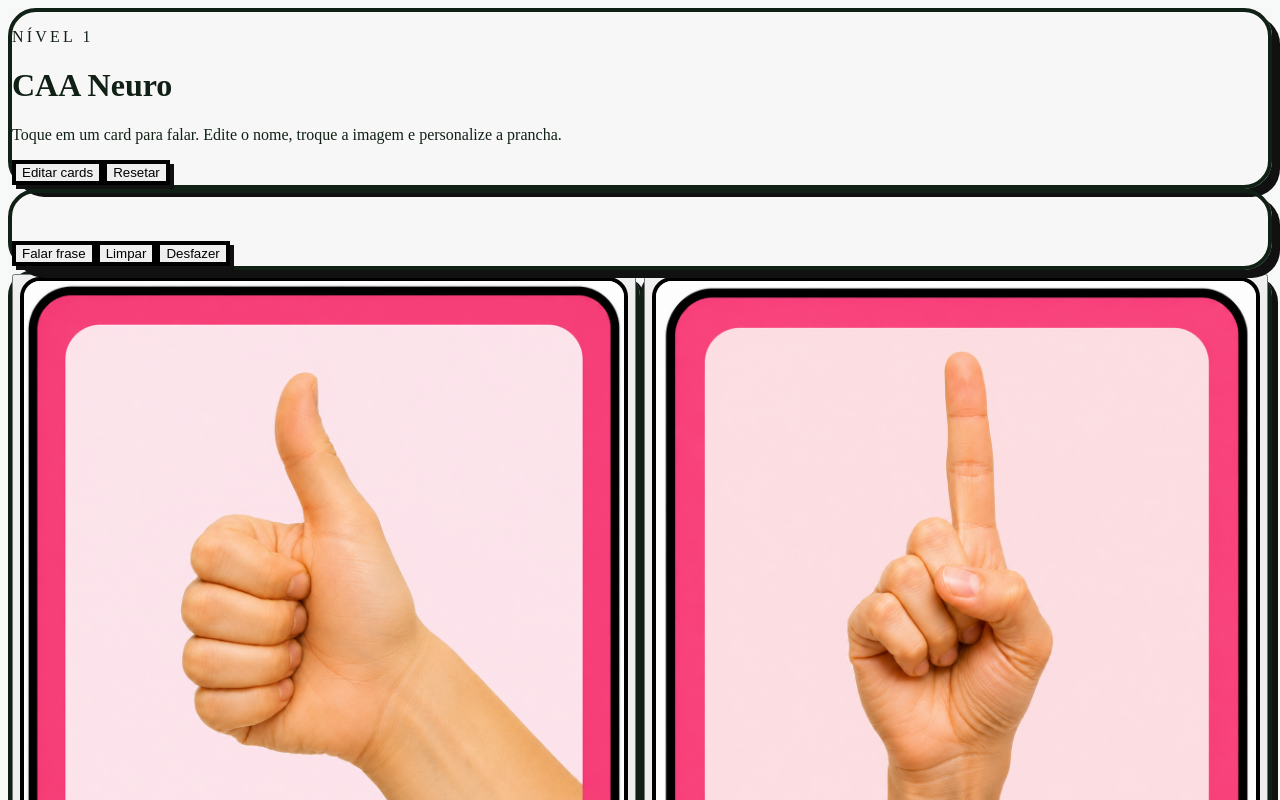
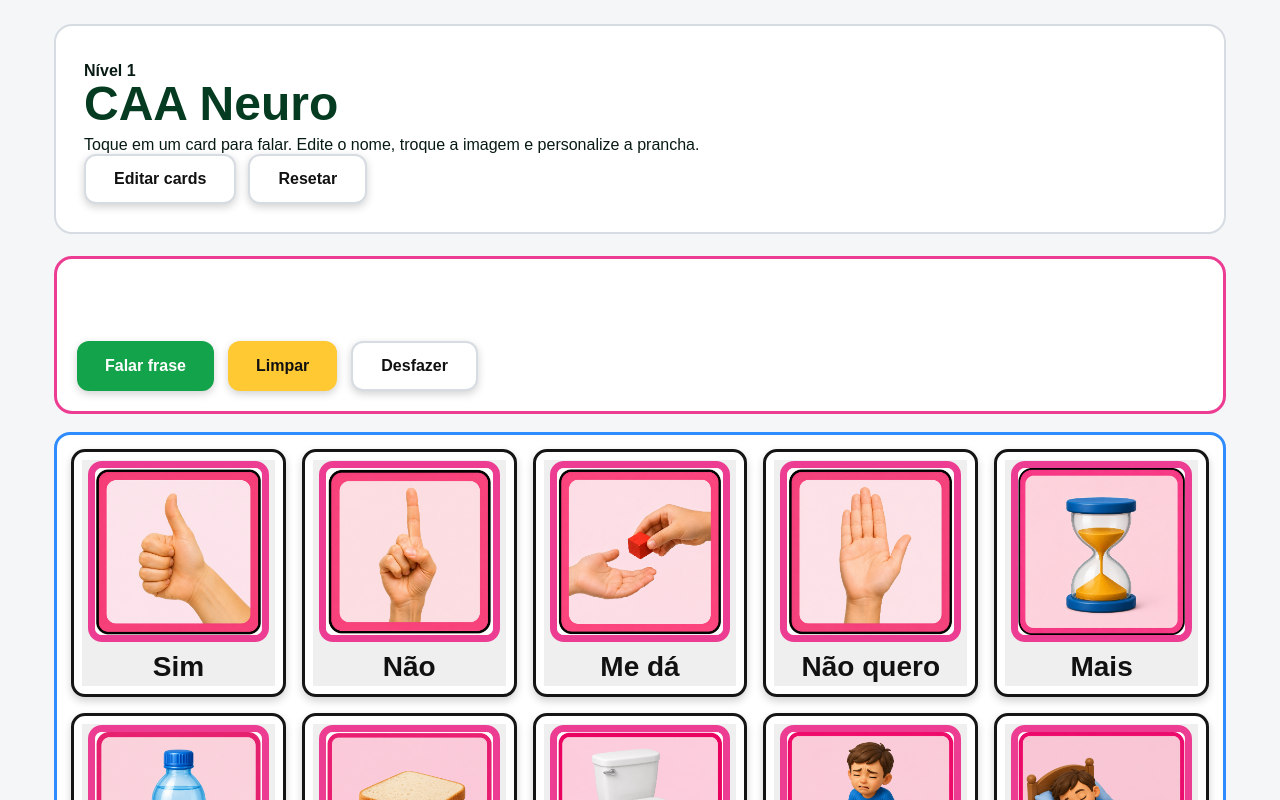
Before and after one commit to andreajoa/CAA-NEURO, a Next.js app: page / in a window 1280 px wide. Shown: the top 800 px of the page. Built offline with nearby package versions, Linux system fonts and the light colour scheme.

Commit message:
Fix visual layout with stable CSS

```diff
--- a/app/globals.css
+++ b/app/globals.css
@@ -1,14 +1,241 @@
-@tailwind base;
-@tailwind components;
-@tailwind utilities;
+* {
+  box-sizing: border-box;
+}
 
 body {
-  background: #f7faf8;
-  color: #102015;
+  margin: 0;
+  background: #f4f6f8;
+  color: #081b12;
+  font-family: Arial, Helvetica, sans-serif;
 }
 
-.card-img {
+.page {
+  max-width: 1220px;
+  margin: 0 auto;
+  padding: 24px;
+}
+
+.header {
+  background: white;
+  border: 2px solid #d7dce2;
+  border-radius: 18px;
+  padding: 28px;
+  margin-bottom: 22px;
+  display: flex;
+  justify-content: space-between;
+  gap: 16px;
+  align-items: center;
+}
+
+.header h1 {
+  margin: 0;
+  font-size: 48px;
+  line-height: 1;
+  color: #053b20;
+}
+
+.header p {
+  margin: 8px 0 0;
+  font-size: 16px;
+}
+
+.topActions {
+  display: flex;
+  gap: 12px;
+  flex-wrap: wrap;
+}
+
+.phraseBox {
+  background: white;
+  border: 3px solid #ec3d92;
+  border-radius: 18px;
+  padding: 20px;
+  margin-bottom: 18px;
+}
+
+.phraseTitle {
+  font-weight: 900;
+  margin-bottom: 12px;
+}
+
+.phraseWords {
+  display: flex;
+  flex-wrap: wrap;
+  gap: 10px;
+  min-height: 48px;
+  margin-bottom: 14px;
+}
+
+.word {
+  background: white;
+  border: 2px solid #dfe3e8;
+  border-radius: 10px;
+  padding: 12px 24px;
+  font-size: 20px;
+  font-weight: 900;
+}
+
+.actions {
+  display: flex;
+  gap: 14px;
+  flex-wrap: wrap;
+}
+
+button {
+  cursor: pointer;
+  border: none;
+  font-weight: 900;
+}
+
+.btn {
+  border-radius: 12px;
+  padding: 14px 28px;
+  font-size: 16px;
+  box-shadow: 0 3px 8px rgba(0,0,0,.18);
+}
+
+.green { background: #13a34a; color: white; }
+.yellow { background: #ffc934; color: #111; }
+.black { background: #222; color: white; }
+.white { background: white; color: #111; border: 2px solid #d7dce2; }
+
+.board {
+  background: white;
+  border: 3px solid #2f8cff;
+  border-radius: 16px;
+  padding: 14px;
+}
+
+.grid {
+  display: grid;
+  grid-template-columns: repeat(5, 1fr);
+  gap: 16px;
+}
+
+.card {
+  background: white;
+  border: 3px solid #151515;
+  border-radius: 14px;
+  padding: 8px;
+  box-shadow: 0 4px 9px rgba(0,0,0,.18);
+}
+
+.imageFrame {
+  aspect-ratio: 1 / 1;
+  border: 7px solid #ec3d92;
+  border-radius: 14px;
+  overflow: hidden;
+  background: #ffe6f0;
+}
+
+.imageFrame img {
   width: 100%;
-  height: 150px;
+  height: 100%;
+  object-fit: cover;
+  display: block;
+}
+
+.label {
+  text-align: center;
+  font-size: 28px;
+  font-weight: 900;
+  line-height: 1.05;
+  padding: 10px 4px 4px;
+  color: #111;
+}
+
+.cardTools {
+  display: grid;
+  gap: 6px;
+  margin-top: 8px;
+}
+
+.smallBtn {
+  border-radius: 8px;
+  padding: 8px;
+  background: #f3f3f3;
+  border: 1px solid #ddd;
+  font-size: 13px;
+}
+
+.footerHint {
+  text-align: center;
+  margin-top: 18px;
+  color: #444;
+  font-size: 16px;
+}
+
+.modal {
+  position: fixed;
+  inset: 0;
+  background: rgba(0,0,0,.65);
+  display: flex;
+  align-items: center;
+  justify-content: center;
+  padding: 20px;
+  z-index: 999;
+}
+
+.modalBox {
+  width: 100%;
+  max-width: 520px;
+  background: white;
+  border-radius: 22px;
+  padding: 24px;
+}
+
+.modalBox h2 {
+  margin-top: 0;
+  font-size: 32px;
+}
+
+.modalPreview {
+  aspect-ratio: 1 / 1;
+  border: 7px solid #ec3d92;
+  border-radius: 16px;
+  overflow: hidden;
+  margin-bottom: 16px;
+}
+
+.modalPreview img {
+  width: 100%;
+  height: 100%;
   object-fit: cover;
 }
+
+.input {
+  width: 100%;
+  border: 2px solid #111;
+  border-radius: 12px;
+  padding: 14px;
+  font-size: 22px;
+  font-weight: 900;
+  margin: 8px 0 16px;
+}
+
+@media (max-width: 1199px) {
+  .page { padding: 18px; }
+  .grid { grid-template-columns: repeat(4, 1fr); }
+  .header h1 { font-size: 34px; }
+  .label { font-size: 20px; }
+}
+
+@media (max-width: 767px) {
+  .page { padding: 10px; }
+  .header {
+    padding: 16px;
+    flex-direction: column;
+    align-items: flex-start;
+  }
+  .header h1 { font-size: 30px; }
+  .phraseBox { padding: 14px; }
+  .grid {
+    grid-template-columns: repeat(2, 1fr);
+    gap: 10px;
+  }
+  .board { padding: 8px; }
+  .card { padding: 5px; }
+  .imageFrame { border-width: 5px; }
+  .label { font-size: 18px; }
+  .btn { width: 100%; padding: 12px; }
+}
--- a/app/page.jsx
+++ b/app/page.jsx
@@ -121,68 +121,68 @@ export default function Home() {
   }
 
   return (
-    <main className="min-h-screen bg-[#f7f7f7] p-3 sm:p-5 lg:p-8">
-      <header className="mx-auto max-w-7xl rounded-[28px] border-4 border-black bg-white p-5 shadow-[8px_8px_0_#111]">
-        <div className="flex flex-col gap-4 md:flex-row md:items-center md:justify-between">
+    <main className="page">
+      <header className="header">
+        <div className="">
           <div>
-            <p className="text-sm font-black uppercase tracking-[0.2em] text-pink-600">Nível 1</p>
-            <h1 className="text-4xl font-black text-black md:text-6xl">CAA Neuro</h1>
-            <p className="mt-2 max-w-2xl text-base font-semibold text-gray-700 md:text-lg">
+            <p className="phraseTitle">Nível 1</p>
+            <h1 className="">CAA Neuro</h1>
+            <p className="">
               Toque em um card para falar. Edite o nome, troque a imagem e personalize a prancha.
             </p>
           </div>
 
-          <div className="flex flex-wrap gap-2">
-            <button onClick={() => setEditMode(!editMode)} className="rounded-2xl border-4 border-black bg-pink-400 px-5 py-3 font-black text-black shadow-[4px_4px_0_#111]">
+          <div className="topActions">
+            <button onClick={() => setEditMode(!editMode)} className="btn white">
               {editMode ? "Sair da edição" : "Editar cards"}
             </button>
-            <button onClick={resetCards} className="rounded-2xl border-4 border-black bg-white px-5 py-3 font-black text-black shadow-[4px_4px_0_#111]">
+            <button onClick={resetCards} className="btn white">
               Resetar
             </button>
           </div>
         </div>
       </header>
 
-      <section className="sticky top-3 z-20 mx-auto mt-5 max-w-7xl rounded-[28px] border-4 border-black bg-white p-4 shadow-[8px_8px_0_#111]">
-        <div className="mb-3 flex min-h-[48px] flex-wrap gap-2">
+      <section className="phraseBox">
+        <div className="phraseWords">
           {phrase.map((word, index) => (
-            <span key={`${word}-${index}`} className="rounded-full border-2 border-black bg-pink-100 px-4 py-2 text-lg font-black">
+            <span key={`${word}-${index}`} className="word">
               {word}
             </span>
           ))}
         </div>
 
-        <div className="flex flex-wrap gap-2">
-          <button onClick={() => speak(phrase.join(" "))} className="rounded-2xl border-4 border-black bg-green-300 px-5 py-3 font-black shadow-[4px_4px_0_#111]">
+        <div className="actions">
+          <button onClick={() => speak(phrase.join(" "))} className="btn green">
             Falar frase
           </button>
-          <button onClick={() => setPhrase([])} className="rounded-2xl border-4 border-black bg-yellow-200 px-5 py-3 font-black shadow-[4px_4px_0_#111]">
+          <button onClick={() => setPhrase([])} className="btn yellow">
             Limpar
           </button>
-          <button onClick={undo} className="rounded-2xl border-4 border-black bg-blue-200 px-5 py-3 font-black shadow-[4px_4px_0_#111]">
+          <button onClick={undo} className="btn white">
             Desfazer
           </button>
         </div>
       </section>
 
-      <section className="mx-auto mt-6 grid max-w-7xl grid-cols-2 gap-4 sm:grid-cols-3 lg:grid-cols-5">
+      <section className="board grid">
         {cards.map((card) => (
-          <article key={card.id} className="rounded-[26px] border-4 border-black bg-white p-2 shadow-[6px_6px_0_#111] transition hover:-translate-y-1">
-            <button onClick={() => selectCard(card)} className="block w-full">
-              <div className="aspect-square overflow-hidden rounded-[20px] border-4 border-pink-400 bg-pink-50">
-                <img src={card.image} alt={card.label} className="h-full w-full object-cover" />
+          <article key={card.id} className="card">
+            <button onClick={() => selectCard(card)} className="">
+              <div className="imageFrame">
+                <img src={card.image} alt={card.label} className="" />
               </div>
-              <div className="px-2 py-3 text-center text-xl font-black text-black md:text-2xl">
+              <div className="label">
                 {card.label}
               </div>
             </button>
 
             {editMode && (
-              <div className="grid grid-cols-1 gap-2">
-                <button onClick={() => setEditing(card)} className="rounded-xl border-2 border-black bg-pink-100 py-2 text-sm font-black">
+              <div className="cardTools">
+                <button onClick={() => setEditing(card)} className="smallBtn">
                   Editar
                 </button>
-                <button onClick={() => downloadImage(card)} className="rounded-xl border-2 border-black bg-gray-100 py-2 text-sm font-black">
+                <button onClick={() => downloadImage(card)} className="smallBtn">
                   Baixar imagem
                 </button>
               </div>
@@ -192,37 +192,37 @@ export default function Home() {
       </section>
 
       {editing && (
-        <div className="fixed inset-0 z-50 flex items-center justify-center bg-black/60 p-4">
-          <div className="w-full max-w-lg rounded-[28px] border-4 border-black bg-white p-5 shadow-[8px_8px_0_#111]">
-            <h2 className="mb-4 text-3xl font-black">Editar card</h2>
+        <div className="modal">
+          <div className="modalBox">
+            <h2 className="">Editar card</h2>
 
-            <div className="mb-4 aspect-square overflow-hidden rounded-[24px] border-4 border-pink-400 bg-pink-50">
-              <img src={editing.image} alt={editing.label} className="h-full w-full object-cover" />
+            <div className="modalPreview">
+              <img src={editing.image} alt={editing.label} className="" />
             </div>
 
-            <label className="mb-1 block font-black">Nome abaixo da imagem</label>
+            <label className="">Nome abaixo da imagem</label>
             <input
               value={editing.label}
               onChange={(e) => updateEditing({ label: e.target.value })}
-              className="mb-4 w-full rounded-2xl border-4 border-black p-3 text-xl font-black outline-none"
+              className="input"
             />
 
             <input
               ref={fileRef}
               type="file"
               accept="image/*"
-              className="hidden"
+              style={{display:"none"}}
               onChange={(e) => replaceImage(e.target.files?.[0])}
             />
 
             <div className="flex flex-wrap gap-2">
-              <button onClick={() => fileRef.current?.click()} className="rounded-2xl border-4 border-black bg-blue-200 px-4 py-3 font-black shadow-[4px_4px_0_#111]">
+              <button onClick={() => fileRef.current?.click()} className="btn white">
                 Trocar imagem
               </button>
-              <button onClick={saveEditing} className="rounded-2xl border-4 border-black bg-green-300 px-4 py-3 font-black shadow-[4px_4px_0_#111]">
+              <button onClick={saveEditing} className="btn green">
                 Salvar
               </button>
-              <button onClick={() => setEditing(null)} className="rounded-2xl border-4 border-black bg-gray-100 px-4 py-3 font-black shadow-[4px_4px_0_#111]">
+              <button onClick={() => setEditing(null)} className="btn white">
                 Voltar
               </button>
             </div>
```
